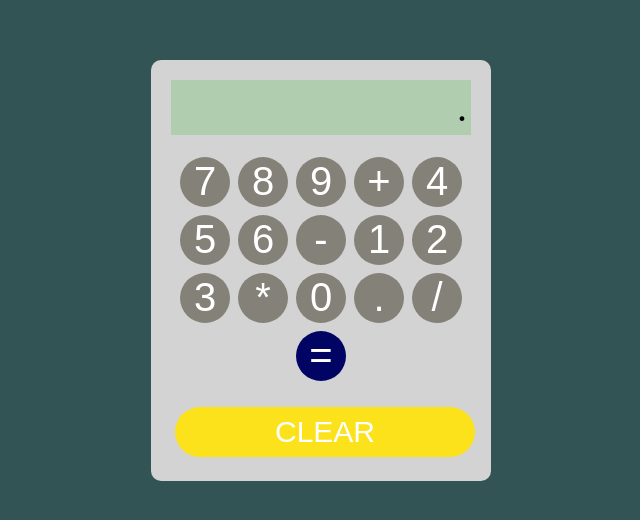
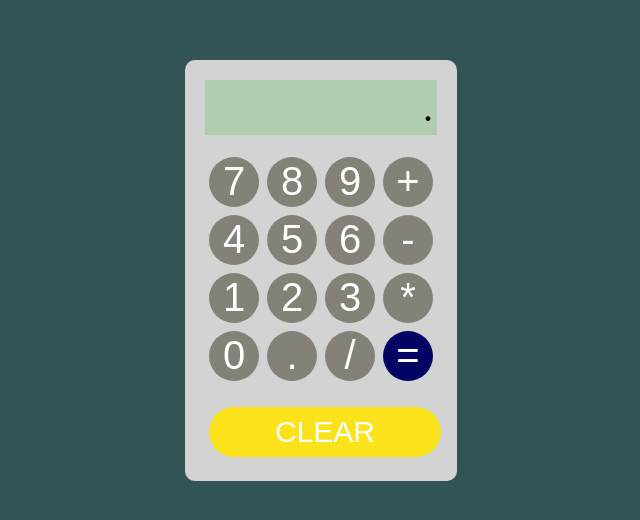
Before and after one commit to 1uckyswish/Retro-Javascript-Calculator, a plain HTML site: page index.html in a window 1280 px wide. Shown: the part 138-658 px from the top of the page, without its empty margins (319-959 px from the left). Drawn offline with Linux system fonts and the light colour scheme.

Commit message:
fixed width for container

```diff
--- a/styles.css
+++ b/styles.css
@@ -23,7 +23,7 @@ body{
 }
 
 .buttons{
-    width: 300px;
+    width: 232px;
     display: flex;
     flex-wrap: wrap;
     justify-content: center;
```
